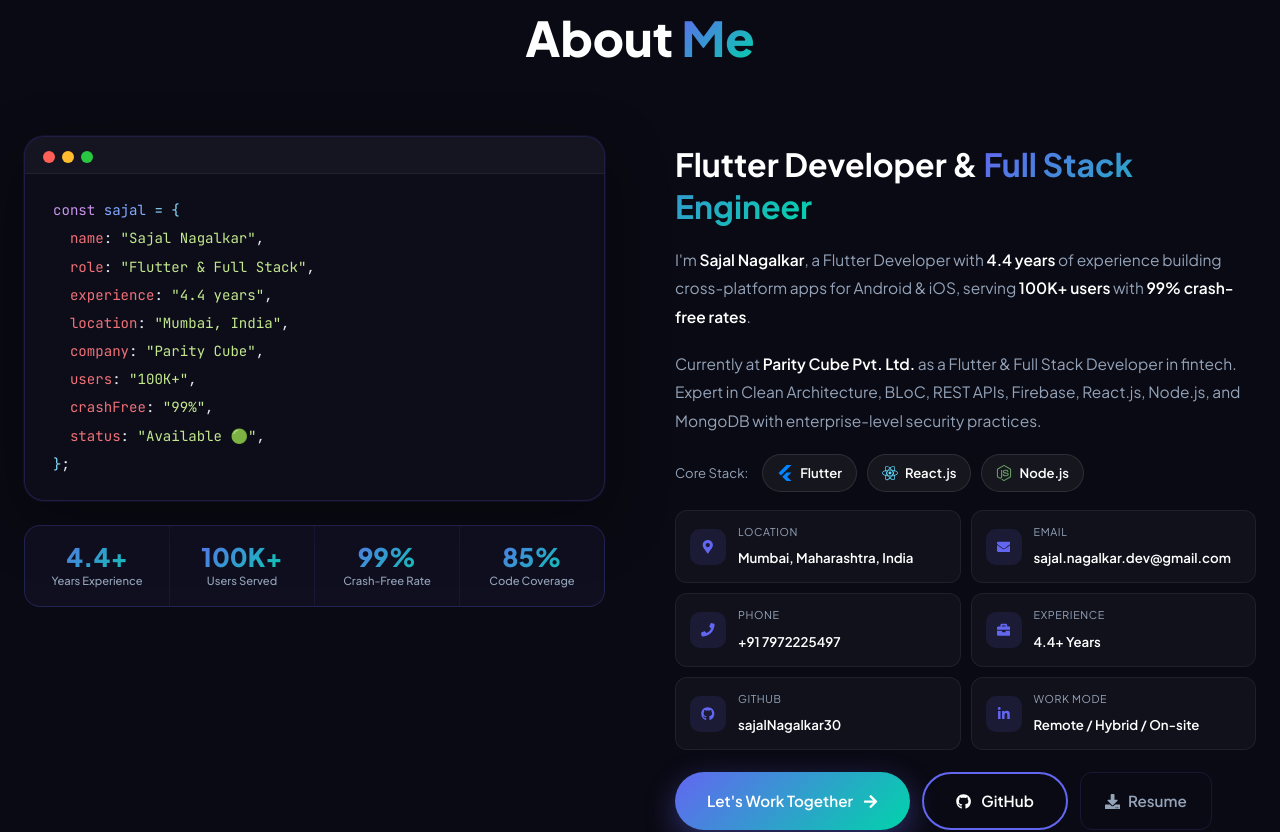
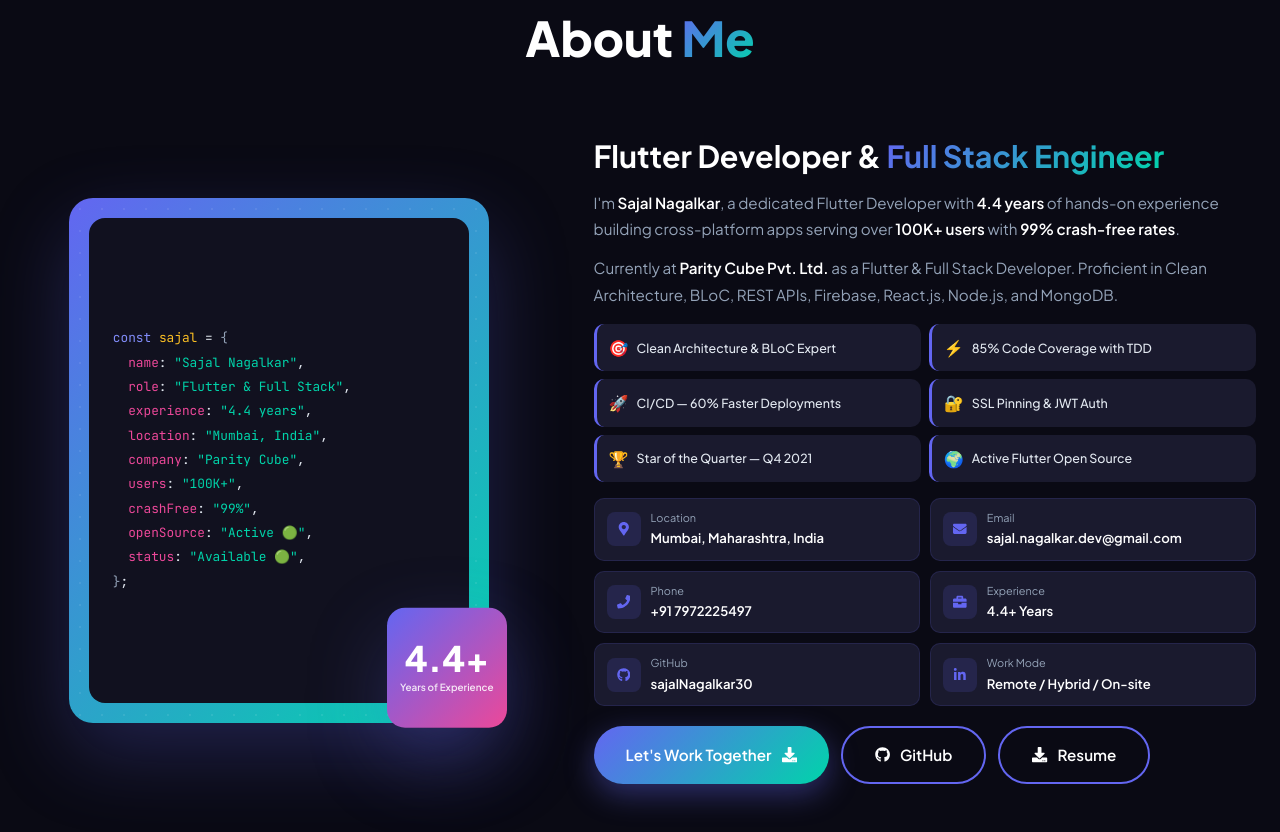
Before and after one commit to sajalNagalkar30/PersonalPortfolio, a React (Create React App) app in the folder sajal-portfolio/: page / in a window 1280 px wide. Shown: the part 1020-1852 px from the top of the page. Built offline with nearby package versions, Linux system fonts and the light colour scheme.

Commit message:
Revert About section to old design, add Resume button

```diff
--- a/sajal-portfolio/src/components/About.jsx
+++ b/sajal-portfolio/src/components/About.jsx
@@ -3,23 +3,17 @@
 import {
   FaMapMarkerAlt, FaEnvelope, FaPhone,
   FaBriefcase, FaGithub, FaDownload, FaLinkedinIn,
-  FaArrowRight,
 } from 'react-icons/fa';
-import { SiFlutter, SiReact, SiNodedotjs } from 'react-icons/si';
 import { personalInfo } from '../data/personalInfo';
 
 const About = () => {
-  const stats = [
-    { number: '4.4+', label: 'Years Experience' },
-    { number: '100K+', label: 'Users Served' },
-    { number: '99%', label: 'Crash-Free Rate' },
-    { number: '85%', label: 'Code Coverage' },
-  ];
-
-  const techStack = [
-    { icon: <SiFlutter />, name: 'Flutter', color: '#0285FE' },
-    { icon: <SiReact />, name: 'React.js', color: '#61DAFB' },
-    { icon: <SiNodedotjs />, name: 'Node.js', color: '#68A063' },
+  const highlights = [
+    { icon: '🎯', text: 'Clean Architecture & BLoC Expert' },
+    { icon: '⚡', text: '85% Code Coverage with TDD' },
+    { icon: '🚀', text: 'CI/CD — 60% Faster Deployments' },
+    { icon: '🔐', text: 'SSL Pinning & JWT Auth' },
+    { icon: '🏆', text: 'Star of the Quarter — Q4 2021' },
+    { icon: '🌍', text: 'Active Flutter Open Source' },
   ];
 
   const details = [
@@ -36,20 +30,23 @@
       <div className="container">
         <div className="section-header">
           <span className="section-subtitle">Get To Know</span>
-          <h2 className="section-title">About <span>Me</span></h2>
+          <h2 className="section-title">
+            About <span>Me</span>
+          </h2>
         </div>
 
         <div className="about-grid">
-
-          {/* LEFT */}
-          <div className="about-left">
-            {/* Code card */}
-            <div className="about-code-card">
-              <div className="about-code-dots">
-                <span></span><span></span><span></span>
-              </div>
+          <div className="about-image-section">
+            <div className="about-image-container">
+              <div className="about-image-box">
+                <div className="about-pattern"></div>
+                <div className="about-inner-box">
                   <div className="about-code-block">
-                <span className="code-line"><span className="code-keyword">const</span> <span className="code-var">sajal</span> <span className="code-bracket">= {'{'}</span></span>
+                    <span className="code-line">
+                      <span className="code-keyword">const</span>{' '}
+                      <span className="code-var">sajal</span> ={' '}
+                      <span className="code-bracket">{'{'}</span>
+                    </span>
                     <span className="code-line">&nbsp;&nbsp;<span className="code-property">name</span>: <span className="code-string">"Sajal Nagalkar"</span>,</span>
                     <span className="code-line">&nbsp;&nbsp;<span className="code-property">role</span>: <span className="code-string">"Flutter & Full Stack"</span>,</span>
                     <span className="code-line">&nbsp;&nbsp;<span className="code-property">experience</span>: <span className="code-string">"4.4 years"</span>,</span>
@@ -57,56 +54,49 @@
                     <span className="code-line">&nbsp;&nbsp;<span className="code-property">company</span>: <span className="code-string">"Parity Cube"</span>,</span>
                     <span className="code-line">&nbsp;&nbsp;<span className="code-property">users</span>: <span className="code-string">"100K+"</span>,</span>
                     <span className="code-line">&nbsp;&nbsp;<span className="code-property">crashFree</span>: <span className="code-string">"99%"</span>,</span>
+                    <span className="code-line">&nbsp;&nbsp;<span className="code-property">openSource</span>: <span className="code-string">"Active 🟢"</span>,</span>
                     <span className="code-line">&nbsp;&nbsp;<span className="code-property">status</span>: <span className="code-string">"Available 🟢"</span>,</span>
                     <span className="code-line"><span className="code-bracket">{'}'}</span>;</span>
                   </div>
                 </div>
-
-            {/* Stats row */}
-            <div className="about-stats-row">
-              {stats.map((s, i) => (
-                <div className="about-stat" key={i}>
-                  <span className="about-stat-number">{s.number}</span>
-                  <span className="about-stat-label">{s.label}</span>
               </div>
-              ))}
+              <div className="experience-badge">
+                <span className="number">{personalInfo.stats.yearsExperience}+</span>
+                <span className="text">Years of Experience</span>
+              </div>
             </div>
           </div>
 
-          {/* RIGHT */}
-          <div className="about-right">
-            <h3>Flutter Developer & <span className="highlight">Full Stack Engineer</span></h3>
+          <div className="about-content">
+            <h3>Flutter Developer &amp; <span className="highlight">Full Stack Engineer</span></h3>
 
             <p className="about-text">
-              I'm <strong>{personalInfo.name}</strong>, a Flutter Developer with{' '}
-              <strong>{personalInfo.stats.yearsExperience} years</strong> of experience building
-              cross-platform apps for Android & iOS, serving{' '}
+              I'm <strong>{personalInfo.name}</strong>, a dedicated Flutter Developer with{' '}
+              <strong>{personalInfo.stats.yearsExperience} years</strong> of hands-on experience
+              building cross-platform apps serving over{' '}
               <strong>{personalInfo.stats.activeUsers} users</strong> with{' '}
               <strong>{personalInfo.stats.crashFreeRate} crash-free rates</strong>.
             </p>
 
             <p className="about-text">
-              Currently at <strong>Parity Cube Pvt. Ltd.</strong> as a Flutter & Full Stack Developer
-              in fintech. Expert in Clean Architecture, BLoC, REST APIs, Firebase, React.js, Node.js,
-              and MongoDB with enterprise-level security practices.
+              Currently at <strong>Parity Cube Pvt. Ltd.</strong> as a Flutter & Full Stack Developer.
+              Proficient in Clean Architecture, BLoC, REST APIs, Firebase, React.js, Node.js, and MongoDB.
             </p>
 
-            {/* Tech Stack */}
-            <div className="about-tech-row">
-              <span className="about-tech-label">Core Stack:</span>
-              {techStack.map((t, i) => (
-                <span className="about-tech-chip" key={i} style={{ '--chip-color': t.color }}>
-                  {t.icon} {t.name}
-                </span>
+            <div className="about-highlights">
+              {highlights.map((item, idx) => (
+                <div className="highlight-item" key={idx}>
+                  <span className="highlight-icon">{item.icon}</span>
+                  <span>{item.text}</span>
+                </div>
               ))}
             </div>
 
-            {/* Details grid */}
             <div className="about-details">
               {details.map((item, idx) => (
                 <div className="about-detail-item" key={idx}>
-                  <div className="about-detail-icon">{item.icon}</div>
-                  <div className="about-detail-info">
+                  <div className="icon">{item.icon}</div>
+                  <div className="info">
                     <label>{item.label}</label>
                     <span>{item.value}</span>
                   </div>
@@ -116,12 +106,12 @@
 
             <div className="about-buttons">
               <a href="#contact" className="btn btn-primary">
-                Let's Work Together <FaArrowRight />
+                Let's Work Together <FaDownload />
               </a>
               <a href={personalInfo.github} target="_blank" rel="noreferrer" className="btn btn-secondary">
                 <FaGithub /> GitHub
               </a>
-              <Link to="/resume" className="btn btn-outline">
+              <Link to="/resume" className="btn btn-secondary">
                 <FaDownload /> Resume
               </Link>
             </div>
--- a/sajal-portfolio/src/styles/about.css
+++ b/sajal-portfolio/src/styles/about.css
@@ -1,257 +1,229 @@
 .about-grid {
   display: grid;
-  grid-template-columns: 1fr 1fr;
-  gap: 70px;
-  align-items: start;
+  grid-template-columns: 1fr 1.3fr;
+  gap: 60px;
+  align-items: center;
 }
 
-/* ── LEFT ── */
-.about-left {
+.about-image-section {
+  display: flex;
+  justify-content: center;
+}
+
+.about-image-container {
+  width: 100%;
+  max-width: 420px;
+  position: relative;
+}
+
+.about-image-box {
+  width: 100%;
+  aspect-ratio: 4/5;
+  background: var(--gradient-1);
+  border-radius: 24px;
+  position: relative;
+  overflow: hidden;
+  box-shadow: var(--shadow-lg);
+}
+
+.about-pattern {
+  position: absolute;
+  inset: 0;
+  background-image: radial-gradient(circle, rgba(255,255,255,0.08) 1px, transparent 1px);
+  background-size: 22px 22px;
+}
+
+.about-inner-box {
+  position: absolute;
+  inset: 20px;
+  background: var(--dark-2);
+  border-radius: 16px;
+  display: flex;
+  align-items: center;
+  justify-content: center;
+  padding: 20px 24px;
+}
+
+.about-code-block {
+  font-family: 'JetBrains Mono', monospace;
+  font-size: 0.8rem;
+  width: 100%;
+  line-height: 1.9;
+}
+
+.code-line { display: block; }
+.code-keyword  { color: var(--primary-light); }
+.code-var      { color: #fbbf24; }
+.code-string   { color: var(--secondary); }
+.code-property { color: #ec4899; }
+.code-bracket  { color: var(--text-secondary); }
+
+.experience-badge {
+  position: absolute;
+  bottom: -18px;
+  right: -18px;
+  width: 120px;
+  height: 120px;
+  background: var(--gradient-2);
+  border-radius: 18px;
   display: flex;
   flex-direction: column;
-  gap: 24px;
+  align-items: center;
+  justify-content: center;
+  box-shadow: var(--shadow-lg);
+  transform: rotate(6deg);
+  animation: float 5s ease-in-out infinite;
 }
 
-.about-code-card {
-  background: #0d0d1a;
-  border: 1px solid rgba(99,102,241,0.2);
-  border-radius: 20px;
-  overflow: hidden;
-  box-shadow: 0 20px 60px rgba(0,0,0,0.4), 0 0 0 1px rgba(99,102,241,0.1);
-}
-
-.about-code-dots {
-  display: flex;
-  gap: 7px;
-  padding: 14px 18px 10px;
-  background: rgba(255,255,255,0.03);
-  border-bottom: 1px solid rgba(255,255,255,0.05);
-}
-
-.about-code-dots span {
-  width: 12px;
-  height: 12px;
-  border-radius: 50%;
-}
-
-.about-code-dots span:nth-child(1) { background: #ff5f57; }
-.about-code-dots span:nth-child(2) { background: #febc2e; }
-.about-code-dots span:nth-child(3) { background: #28c840; }
-
-.about-code-block {
-  font-family: 'JetBrains Mono', 'Fira Code', monospace;
-  font-size: 0.88rem;
-  line-height: 2;
-  padding: 22px 28px;
-}
-
-.code-line    { display: block; }
-.code-keyword { color: #c792ea; }
-.code-var     { color: #82aaff; }
-.code-string  { color: #c3e88d; }
-.code-property{ color: #f07178; }
-.code-bracket { color: #89ddff; }
-
-/* Stats row */
-.about-stats-row {
-  display: grid;
-  grid-template-columns: repeat(4, 1fr);
-  gap: 1px;
-  background: rgba(99,102,241,0.15);
-  border-radius: 16px;
-  overflow: hidden;
-  border: 1px solid rgba(99,102,241,0.15);
-}
-
-.about-stat {
-  background: rgba(13,13,26,0.8);
-  padding: 18px 12px;
-  text-align: center;
-  display: flex;
-  flex-direction: column;
-  gap: 4px;
-  transition: background 0.3s;
-}
-
-.about-stat:hover { background: rgba(99,102,241,0.1); }
-
-.about-stat-number {
-  font-size: 1.6rem;
+.experience-badge .number {
+  font-size: 2.2rem;
   font-weight: 800;
-  background: var(--gradient-1);
-  -webkit-background-clip: text;
-  background-clip: text;
-  -webkit-text-fill-color: transparent;
+  color: var(--white);
   line-height: 1;
 }
 
-.about-stat-label {
-  font-size: 0.7rem;
-  color: var(--text-secondary);
-  font-weight: 500;
-  line-height: 1.3;
+.experience-badge .text {
+  font-size: 0.62rem;
+  color: rgba(255,255,255,0.85);
+  text-align: center;
+  font-weight: 600;
+  padding: 0 6px;
+  margin-top: 4px;
 }
 
-/* ── RIGHT ── */
-.about-right {
-  display: flex;
-  flex-direction: column;
-  gap: 18px;
-  padding-top: 8px;
-}
-
-.about-right h3 {
-  font-size: 2rem;
+/* Right side content */
+.about-content h3 {
+  font-size: 1.9rem;
   font-weight: 700;
   color: var(--white);
+  margin-bottom: 14px;
   line-height: 1.3;
 }
 
 .about-text {
   color: var(--text-secondary);
-  line-height: 1.85;
-  font-size: 0.97rem;
+  margin-bottom: 12px;
+  line-height: 1.75;
+  font-size: 0.95rem;
 }
 
 .about-text strong { color: var(--white); font-weight: 600; }
 
-/* Tech chips */
-.about-tech-row {
+.about-highlights {
+  display: grid;
+  grid-template-columns: 1fr 1fr;
+  gap: 8px;
+  margin: 16px 0;
+}
+
+.highlight-item {
   display: flex;
   align-items: center;
-  flex-wrap: wrap;
-  gap: 10px;
-}
-
-.about-tech-label {
-  font-size: 0.82rem;
-  color: var(--text-secondary);
-  margin-right: 4px;
-}
-
-.about-tech-chip {
-  display: inline-flex;
-  align-items: center;
-  gap: 7px;
-  padding: 7px 14px;
-  border-radius: 50px;
-  font-size: 0.82rem;
-  font-weight: 600;
-  color: var(--white);
-  background: rgba(255,255,255,0.05);
-  border: 1px solid rgba(255,255,255,0.1);
+  gap: 8px;
+  padding: 10px 12px;
+  background: var(--dark-3);
+  border-radius: 10px;
+  border-left: 3px solid var(--primary);
   transition: all 0.3s ease;
 }
 
-.about-tech-chip svg {
-  font-size: 1rem;
-  color: var(--chip-color, #fff);
+.highlight-item:hover {
+  background: var(--dark-4);
+  transform: translateX(3px);
 }
 
-.about-tech-chip:hover {
-  background: rgba(255,255,255,0.1);
-  transform: translateY(-2px);
-  border-color: var(--chip-color, rgba(255,255,255,0.2));
-  box-shadow: 0 4px 20px rgba(0,0,0,0.3);
+.highlight-icon { font-size: 1rem; flex-shrink: 0; }
+
+.highlight-item span:last-child {
+  color: var(--text);
+  font-size: 0.78rem;
+  font-weight: 500;
+  line-height: 1.3;
 }
 
-/* Details */
 .about-details {
   display: grid;
   grid-template-columns: 1fr 1fr;
   gap: 10px;
+  margin: 16px 0;
 }
 
 .about-detail-item {
   display: flex;
   align-items: center;
-  gap: 12px;
-  padding: 12px 14px;
-  background: rgba(255,255,255,0.03);
-  border-radius: 12px;
-  border: 1px solid rgba(255,255,255,0.06);
-  transition: all 0.3s ease;
+  gap: 10px;
+  padding: 10px 12px;
+  background: var(--dark-3);
+  border-radius: 10px;
+  border: 1px solid var(--border-color);
 }
 
-.about-detail-item:hover {
-  background: rgba(99,102,241,0.08);
-  border-color: rgba(99,102,241,0.2);
-  transform: translateX(4px);
-}
-
-.about-detail-icon {
-  width: 36px;
-  height: 36px;
-  background: rgba(99,102,241,0.12);
-  border-radius: 10px;
+.about-detail-item .icon {
+  width: 34px;
+  height: 34px;
+  background: rgba(99,102,241,0.15);
+  border-radius: 8px;
   display: flex;
   align-items: center;
   justify-content: center;
   color: var(--primary);
+  flex-shrink: 0;
   font-size: 0.85rem;
-  flex-shrink: 0;
 }
 
-.about-detail-info label {
-  font-size: 0.67rem;
+.about-detail-item .info { min-width: 0; }
+
+.about-detail-item .info label {
+  font-size: 0.68rem;
   color: var(--text-secondary);
   display: block;
-  text-transform: uppercase;
-  letter-spacing: 0.6px;
-  margin-bottom: 2px;
 }
 
-.about-detail-info span {
-  font-size: 0.83rem;
+.about-detail-item .info span {
+  font-size: 0.82rem;
   color: var(--white);
   font-weight: 600;
-  word-break: break-word;
+  white-space: nowrap;
+  overflow: hidden;
+  text-overflow: ellipsis;
+  display: block;
 }
 
-/* Buttons */
 .about-buttons {
   display: flex;
   gap: 12px;
+  margin-top: 20px;
   flex-wrap: wrap;
-  padding-top: 4px;
 }
 
-.btn-outline {
-  display: inline-flex;
-  align-items: center;
-  gap: 8px;
-  padding: 12px 24px;
-  border-radius: 12px;
-  font-size: 0.95rem;
-  font-weight: 600;
-  text-decoration: none;
-  transition: all 0.3s ease;
-  background: transparent;
-  color: var(--text-secondary);
-  border: 1px solid var(--border-color);
-}
-
-.btn-outline:hover {
-  color: var(--white);
-  border-color: var(--primary);
-  background: rgba(99,102,241,0.1);
-}
-
-/* Responsive */
 @media (max-width: 1024px) {
   .about-grid {
     grid-template-columns: 1fr;
     gap: 40px;
   }
-  .about-right h3 { font-size: 1.7rem; }
-  .about-stats-row { grid-template-columns: repeat(4, 1fr); }
+
+  .about-image-container { max-width: 380px; }
+
+  .about-content h3 { font-size: 1.6rem; }
+
+  .about-highlights { grid-template-columns: 1fr 1fr; }
+
   .about-buttons { justify-content: center; }
 }
 
 @media (max-width: 600px) {
-  .about-stats-row { grid-template-columns: repeat(2, 1fr); }
+  .about-highlights { grid-template-columns: 1fr; }
+
   .about-details { grid-template-columns: 1fr; }
-  .about-code-block { font-size: 0.78rem; padding: 16px 18px; }
-  .about-right h3 { font-size: 1.5rem; }
-  .about-tech-row { justify-content: center; }
+
+  .about-image-container { max-width: 320px; }
+
+  .about-code-block { font-size: 0.72rem; }
+
+  .experience-badge {
+    width: 100px; height: 100px;
+    bottom: -14px; right: -14px;
+  }
+
+  .experience-badge .number { font-size: 1.8rem; }
 }
```
Lines whose indentation alone changed are shown as unchanged.
